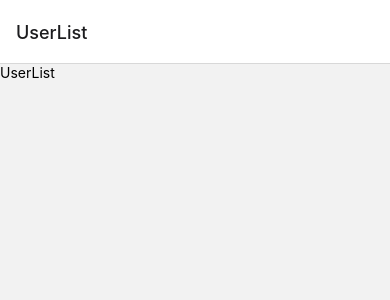
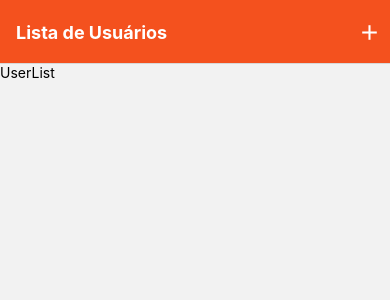
Before and after one commit to rafaelnmelo/reactNativeCRUD, a React Native app: screen / in a window 390 px wide. Shown: the top 300 px of the page. Built offline with nearby package versions, Linux system fonts and the light colour scheme.

Commit message:
Botões para realizar navegação

```diff
--- a/src/App.js
+++ b/src/App.js
@@ -3,6 +3,7 @@ import { NavigationContainer } from "@react-navigation/native"
 import { createNativeStackNavigator } from "@react-navigation/native-stack"
 import UserList from "./views/UserList"
 import UserForm from "./views/UserForm"
+import { Button, Icon } from "react-native-elements"
 
 const Stack = createNativeStackNavigator()
 
@@ -10,16 +11,42 @@ export default props => {
     return (
         <NavigationContainer>
             <Stack.Navigator
-                initialRouteName="UserList">
+                initialRouteName="UserList"
+                screenOptions={screenOptions}>
                 <Stack.Screen
                     name="UserList"
                     component={UserList}
+                    options={({ navigation }) => {
+                        return {
+                            title: 'Lista de Usuários',
+                            headerRight: () => (
+                                < Button
+                                    onPress={() => navigation.navigate("UserForm")}
+                                    type='clear'
+                                    icon={<Icon name='add' size={25} color='white' />}
+                                />
+                            )
+                        }
+                    }}
                 />
                 <Stack.Screen
                     name="UserForm"
                     component={UserForm}
+                    options={{
+                        title: 'Formulário de Usuários'
+                    }}
                 />
             </Stack.Navigator>
         </NavigationContainer>
     )
 }
+
+const screenOptions = {
+    headerStyle: {
+        backgroundColor: "#f4511e"
+    },
+    headerTintColor: '#fff',
+    headerTitleStyle: {
+        fontWeight: 'bold'
+    }
+}
```
